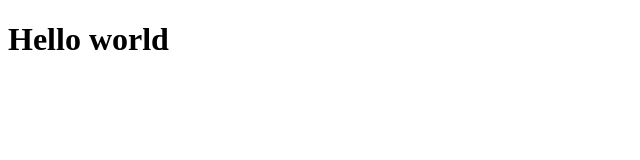
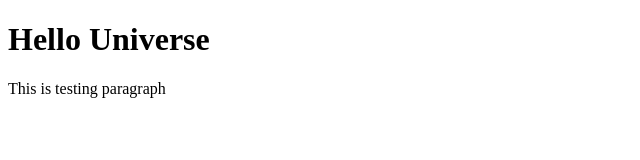
Before and after one commit to RonySatiar/gitdemo, a plain HTML site: page index.html in a window 1280 px wide. Shown: the whole page, without its empty margins (0-640 px from the left). Drawn offline with Linux system fonts and the light colour scheme.

Commit message:
changed some text

```diff
--- a/index.html
+++ b/index.html
@@ -7,6 +7,7 @@
   <title>Document</title>
 </head>
 <body>
-  <h1>Hello world</h1>
+  <h1>Hello Universe</h1>
+  <p>This is testing paragraph</p>
 </body>
 </html>
```
